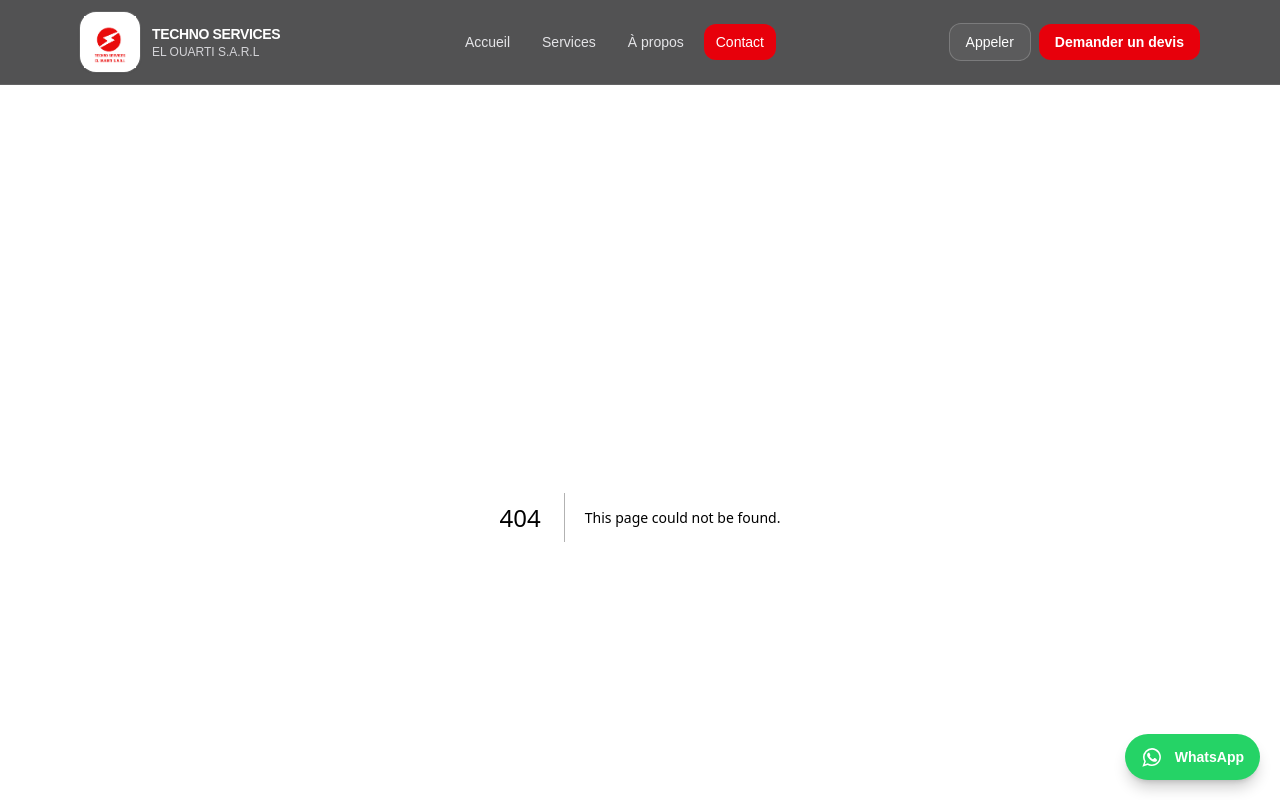
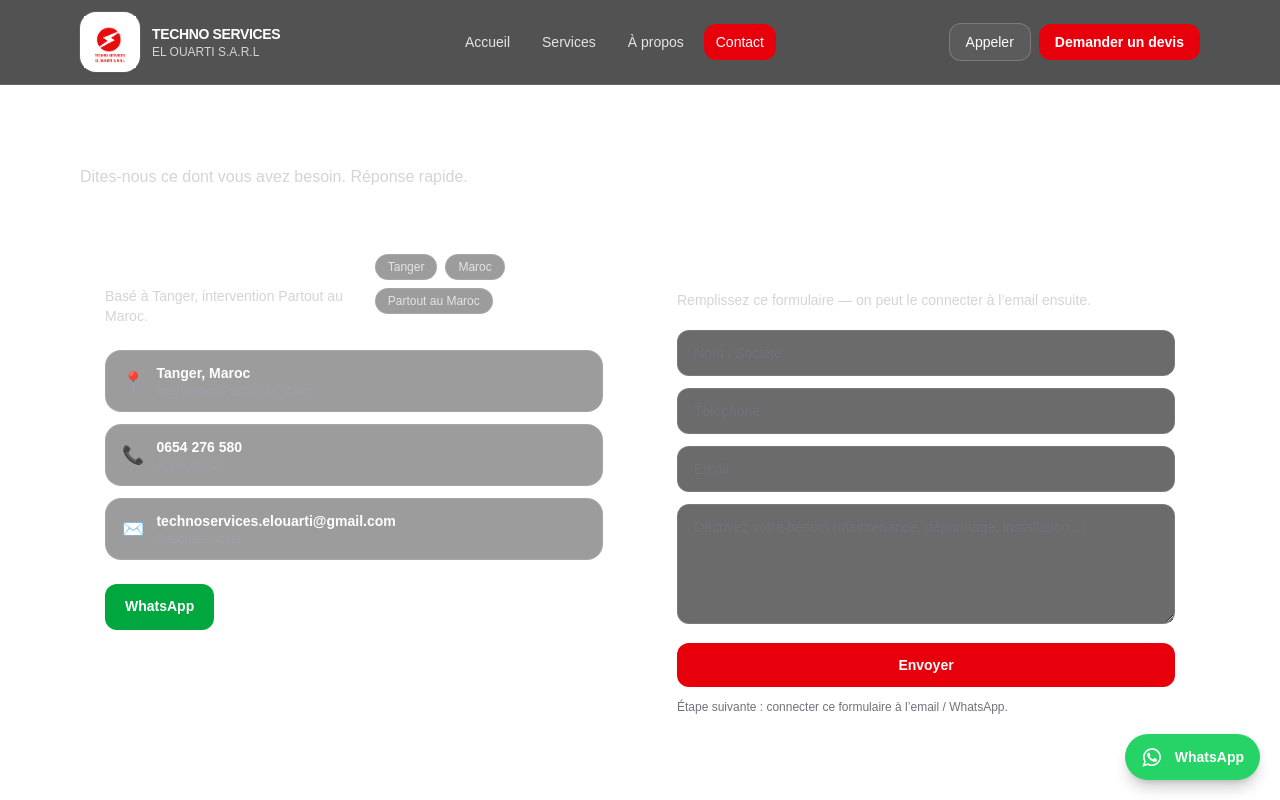
Before and after one commit to nasrroo/techno-services-el-ouarti, a Next.js app: page /contact in a window 1280 px wide. Before the commit this address had no page. Shown: the top 800 px of the page. Built offline with nearby package versions, Linux system fonts and the light colour scheme.

Commit message:
Improve contact page layout and remove Arabic text

```diff
--- /dev/null
+++ b/app/contact/page.tsx
@@ -0,0 +1,141 @@
+import Link from "next/link";
+import { site } from "@/lib/site";
+
+export default function ContactPage() {
+  return (
+    <div className="space-y-10">
+      <header className="space-y-3">
+        <h1 className="text-3xl font-extrabold text-white">Contact / Devis</h1>
+        <p className="text-zinc-300">
+          Dites-nous ce dont vous avez besoin. Réponse rapide.
+        </p>
+      </header>
+
+      <section className="grid gap-6 md:grid-cols-2">
+        {/* CONTACT INFO */}
+        <div className="rounded-3xl border border-white/10 bg-white/5 p-6">
+          <div className="flex items-start justify-between gap-4">
+            <div>
+              <div className="text-lg font-semibold text-white">Coordonnées</div>
+              <p className="mt-1 text-sm text-zinc-300">
+                Basé à {site.baseCity}, intervention {site.coverage}.
+              </p>
+            </div>
+
+            <div className="flex flex-wrap gap-2">
+              <span className="rounded-full border border-white/10 bg-zinc-950/40 px-3 py-1 text-xs text-zinc-200">
+                {site.baseCity}
+              </span>
+              <span className="rounded-full border border-white/10 bg-zinc-950/40 px-3 py-1 text-xs text-zinc-200">
+                Maroc
+              </span>
+              <span className="rounded-full border border-white/10 bg-zinc-950/40 px-3 py-1 text-xs text-zinc-200">
+                {site.coverage}
+              </span>
+            </div>
+          </div>
+
+          <div className="mt-6 space-y-3">
+            <div className="flex items-center gap-3 rounded-2xl border border-white/10 bg-zinc-950/40 px-4 py-3">
+              <span className="text-lg">📍</span>
+              <div>
+                <div className="text-sm font-semibold text-white">
+                  {site.baseCity}, Maroc
+                </div>
+                <div className="text-xs text-zinc-400">
+                  Intervention {site.coverage}
+                </div>
+              </div>
+            </div>
+
+            <a
+              href={`tel:${site.phoneRaw}`}
+              className="flex items-center gap-3 rounded-2xl border border-white/10 bg-zinc-950/40 px-4 py-3 hover:bg-zinc-950/60"
+            >
+              <span className="text-lg">📞</span>
+              <div>
+                <div className="text-sm font-semibold text-white">
+                  {site.phoneDisplay}
+                </div>
+                <div className="text-xs text-zinc-400">Appel direct</div>
+              </div>
+            </a>
+
+            <a
+              href={`mailto:${site.email}`}
+              className="flex items-center gap-3 rounded-2xl border border-white/10 bg-zinc-950/40 px-4 py-3 hover:bg-zinc-950/60"
+            >
+              <span className="text-lg">✉️</span>
+              <div>
+                <div className="text-sm font-semibold text-white">{site.email}</div>
+                <div className="text-xs text-zinc-400">Réponse rapide</div>
+              </div>
+            </a>
+          </div>
+
+          <div className="mt-6 flex flex-wrap gap-3">
+            <a
+              className="rounded-xl bg-green-600 px-5 py-3 text-sm font-semibold text-white hover:bg-green-700"
+              href={`https://wa.me/${site.whatsappNumber}`}
+              target="_blank"
+              rel="noreferrer"
+            >
+              WhatsApp
+            </a>
+
+            <a
+              className="rounded-xl border border-white/20 bg-white/5 px-5 py-3 text-sm font-semibold text-white hover:bg-white/10"
+              href={`tel:${site.phoneRaw}`}
+            >
+              Appeler
+            </a>
+
+            <Link
+              className="rounded-xl border border-white/20 bg-white/5 px-5 py-3 text-sm font-semibold text-white hover:bg-white/10"
+              href="/services"
+            >
+              Voir services
+            </Link>
+          </div>
+        </div>
+
+        {/* FORM */}
+        <div className="rounded-3xl border border-white/10 bg-white/5 p-6">
+          <div className="text-lg font-semibold text-white">Demande de devis</div>
+          <p className="mt-2 text-sm text-zinc-300">
+            Remplissez ce formulaire — on peut le connecter à l’email ensuite.
+          </p>
+
+          <form className="mt-5 space-y-3">
+            <input
+              className="w-full rounded-xl border border-white/10 bg-zinc-950/60 px-4 py-3 text-sm text-white placeholder:text-zinc-500"
+              placeholder="Nom / Société"
+            />
+            <input
+              className="w-full rounded-xl border border-white/10 bg-zinc-950/60 px-4 py-3 text-sm text-white placeholder:text-zinc-500"
+              placeholder="Téléphone"
+            />
+            <input
+              className="w-full rounded-xl border border-white/10 bg-zinc-950/60 px-4 py-3 text-sm text-white placeholder:text-zinc-500"
+              placeholder="Email"
+            />
+            <textarea
+              className="min-h-[120px] w-full rounded-xl border border-white/10 bg-zinc-950/60 px-4 py-3 text-sm text-white placeholder:text-zinc-500"
+              placeholder="Décrivez votre besoin (maintenance, dépannage, installation...)"
+            />
+            <button
+              type="button"
+              className="w-full rounded-xl bg-red-600 px-5 py-3 text-sm font-semibold text-white hover:bg-red-700"
+            >
+              Envoyer
+            </button>
+          </form>
+
+          <p className="mt-3 text-xs text-zinc-500">
+            Étape suivante : connecter ce formulaire à l’email / WhatsApp.
+          </p>
+        </div>
+      </section>
+    </div>
+  );
+}
```
